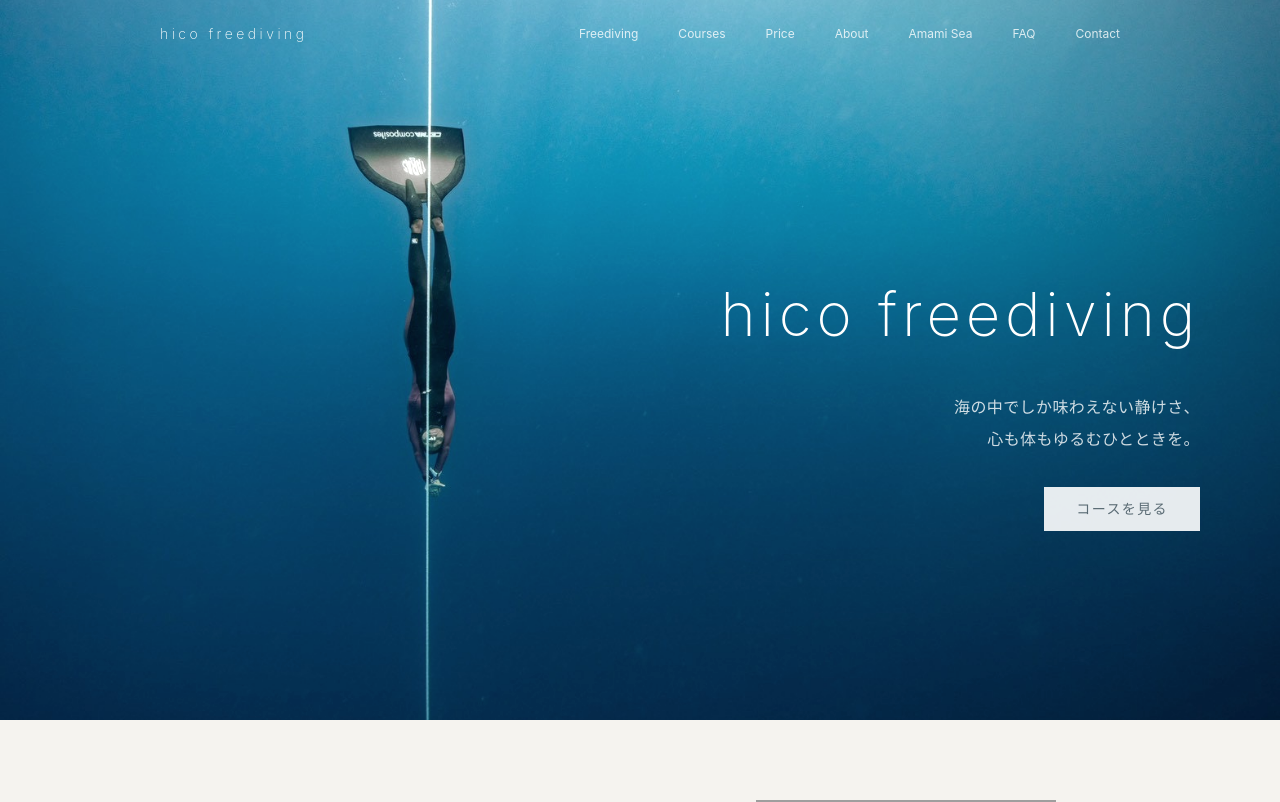
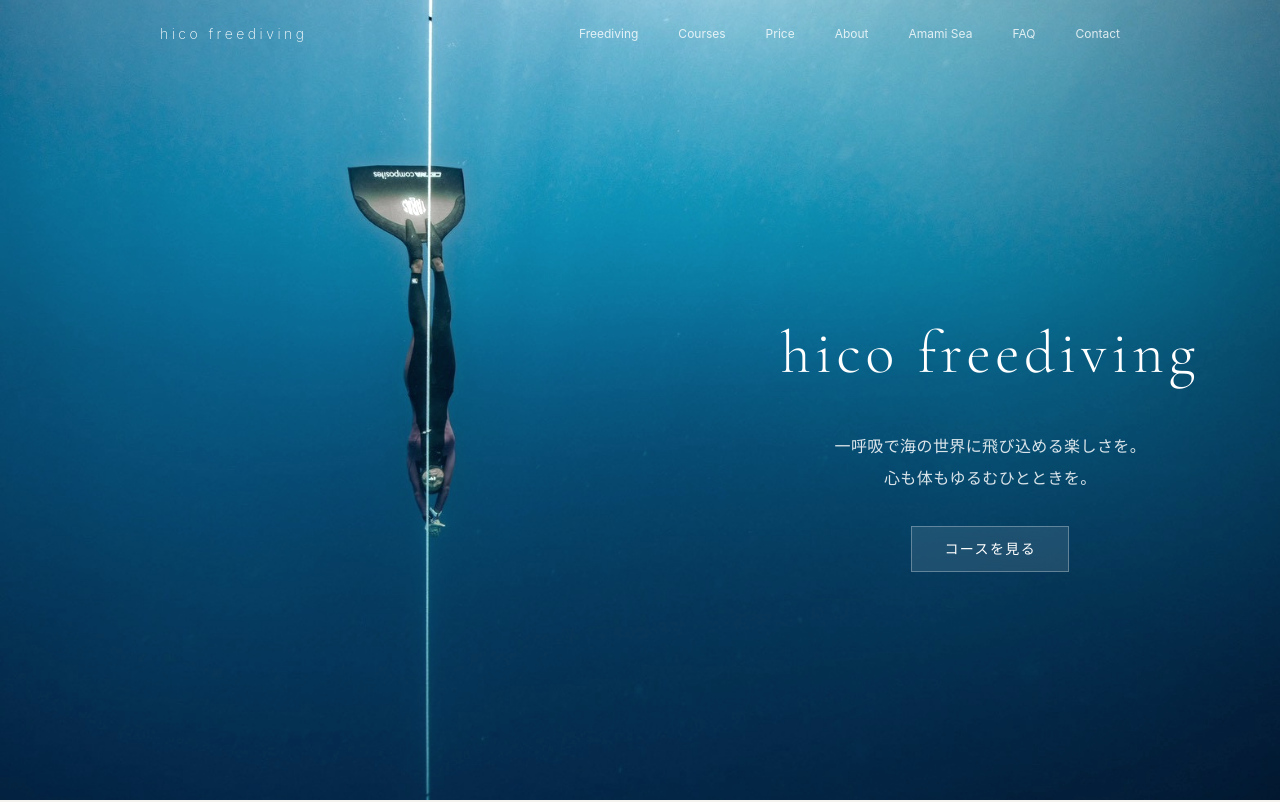
Before and after one commit to ikucha-portfolio/freediving-site, a React (Vite) app: page / in a window 1280 px wide. Shown: the top 802 px of the page. Built offline with nearby package versions, Linux system fonts and the light colour scheme; grey boxes are pictures that could not be loaded.

Commit message:
feat:Heroのコピー位置・フォント調整（Noto Serif）

```diff
--- a/index.html
+++ b/index.html
@@ -1,11 +1,21 @@
 <!doctype html>
-<html lang="en">
+<html lang="ja">
   <head>
     <meta charset="UTF-8" />
+
+    <!-- フォント -->
+    <link href="https://fonts.googleapis.com/css2?family=Cormorant+Garamond:wght@300;400;500&family=Noto+Serif+JP:wght@300;400&display=swap" rel="stylesheet">
+
+    <!-- ファビコン -->
     <link rel="icon" type="image/svg+xml" href="/favicon.svg" />
+
+    <!-- ビューポート -->
     <meta name="viewport" content="width=device-width, initial-scale=1.0" />
-    <title>freediving-site</title>
+
+    <!-- タイトル -->
+    <title>Hico Freediving</title>
   </head>
+
   <body>
     <div id="root"></div>
     <script type="module" src="/src/main.jsx"></script>
--- a/src/pages/Home.jsx
+++ b/src/pages/Home.jsx
@@ -11,8 +11,7 @@ export default function Home() {
     <main>
 
       {/* HERO */}
-
-      <section className="relative w-full h-[80vh] md:h-[90vh] pt-20 overflow-hidden">
+    <section className="relative w-full h-screen pt-20 overflow-hidden">
 
   {/* 画像 */}
   <div className="absolute inset-0">
@@ -22,29 +21,35 @@ export default function Home() {
       className="w-full h-full object-cover"
       style={{ filter: "saturate(0.9) brightness(1.05)" }}
     />
-
   </div>
 
-  {/* コンテンツ（右寄せ） */}
+  {/* コンテンツ */}
   <div className="relative z-10 flex items-center justify-end h-full px-8 md:px-20">
 
-    <div className="max-w-xl text-white text-right space-y-8">
+    <div className="max-w-xl text-white space-y-8 text-center">
 
+      {/* タイトル */}
       <h1
         translate="no"
         className="notranslate text-4xl md:text-6xl font-extralight tracking-[0.08em] leading-[1.5]"
+        style={{ fontFamily: "'Cormorant Garamond', serif" }}
       >
         hico freediving
       </h1>
 
-      <p className="text-sm md:text-base text-white/80 leading-loose tracking-wide">
-        海の中でしか味わえない静けさ、<br />
+      {/* コピー */}
+      <p className="text-sm md:text-base text-white/85 leading-loose tracking-wide">
+        一呼吸で海の世界に飛び込める楽しさを。<br />
         心も体もゆるむひとときを。
       </p>
 
+      {/* CTA（ガラス） */}
       <Link
         to="/course"
-        className="inline-block px-8 py-3 bg-white/90 text-[#5a6b74] hover:bg-white transition text-sm tracking-widest"
+        className="inline-block px-8 py-3 text-sm tracking-widest
+        bg-white/10 border border-white/30 text-white
+        backdrop-blur-md
+        hover:bg-white/20 transition-all duration-300"
       >
         コースを見る
       </Link>
@@ -53,6 +58,7 @@ export default function Home() {
   </div>
 
 </section>
+
 
       {/* Freediving セクション */}
       <Section variant="compact">
```
